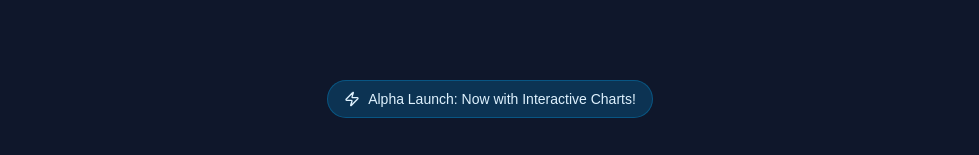
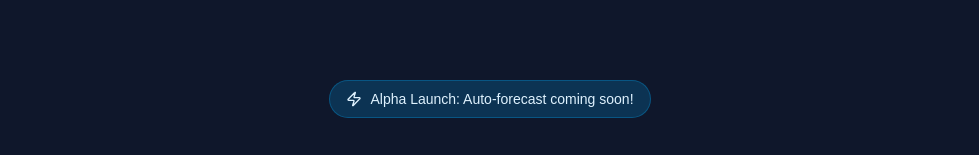
Before and after one commit to BryanTheLai/StackRAG-Frontend, a React (Vite) app: page / in a window 1280 px wide. Shown: the top 155 px of the page, without its empty margins (150-1129 px from the left). Built offline with nearby package versions, Linux system fonts and the light colour scheme; no server answers.

Commit message:
Update Home.tsx

```diff
--- a/src/pages/Home.tsx
+++ b/src/pages/Home.tsx
@@ -12,7 +12,7 @@ export default function Home() {
           {/* Alpha Launch Badge */}
           <div className="inline-flex items-center px-4 py-2 rounded-full text-sm font-medium bg-sky-500/20 text-sky-100 border border-sky-500/30 mb-8">
             <Zap size={16} className="w-4 h-4 mr-2" />
-            Alpha Launch: Now with Interactive Charts!
+            Alpha Launch: Auto-forecast coming soon!
           </div>
 
           {/* Main Heading */}
```
